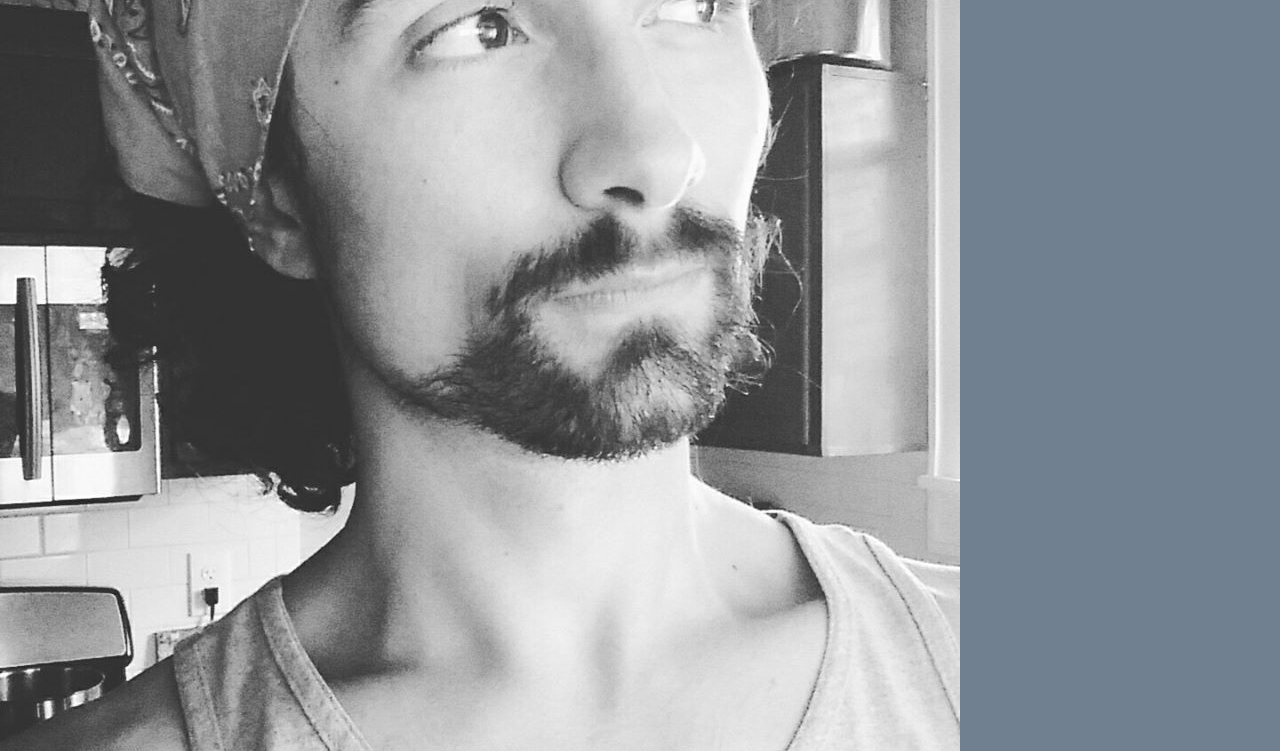
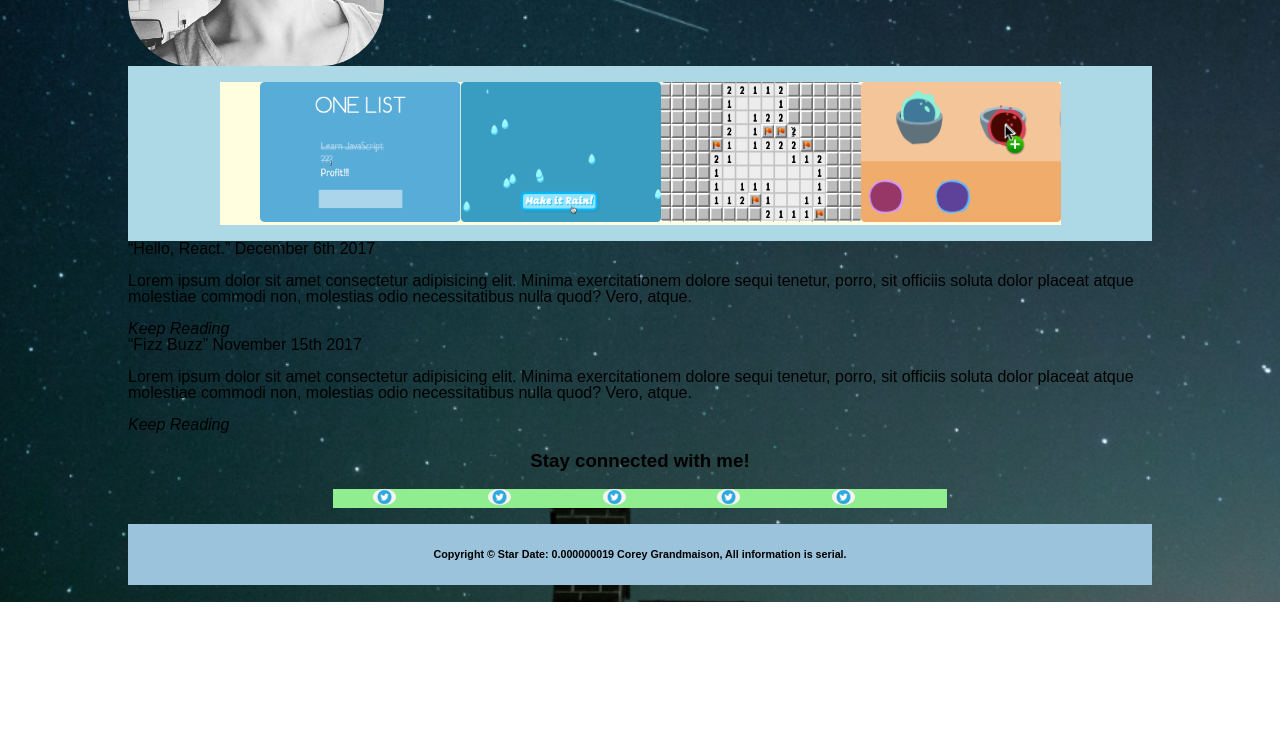
Before and after one commit to cortuga/MOCK-portfolio, a website: page public/index.html in a window 1280 px wide. Shown: the part 198-949 px from the top of the page. After the commit the page ends 800 px from the top, so only its background shows below. Drawn offline with Linux system fonts and the light colour scheme.

Commit message:
changed heml tag ordering in header

```diff
--- a/public/index.html
+++ b/public/index.html
@@ -8,47 +8,95 @@
     <link rel="stylesheet" href="/screen.css" />
   </head>
   <body>
-    <header>
-      <img src="\assets\12241536_10154384979848135_574125071137378783_n.jpg" />
-      <h1 class="h1-name">Hi, I'm Corey Grandmaison</h1>
-      <blockquote>
-        I'm a Jr. Front End Engineer in St. Petersburg, FL.
+    <header class="page-header">
+      <img
+        class="profile-image"
+        id="my-face"
+        src="\assets\12241536_10154384979848135_574125071137378783_n.jpg"
+      />
+      <blockquote class="text-bubble">
+        <h1 class="h1-name">Hi, I'm Corey Grandmaison</h1>
+        <p>I'm a Jr. Front End Engineer in St. Petersburg, FL.</p>
       </blockquote>
-      <section>
-        <nav>
-          <ul>
-            <li>
-              <img src="/assets/bomb-sniffer.png" /><a href="" alt=""></a>
-            </li>
-            <li><img src="" /><a href="" alt=""></a></li>
-            <li><img src="" /><a href="" alt=""></a></li>
-          </ul>
-        </nav>
-      </section>
     </header>
+    <section class="nav-section">
+      <nav class="nav-container">
+        <ul class="nav-ul">
+          <li>
+            <img src="/assets\one-list.png" />
+          </li>
+          <li>
+            <img src="\assets\make-it-rain.png" />
+          </li>
+          <li>
+            <img src="/assets/bomb-sniffer.png" />
+          </li>
+          <li>
+            <img src="\assets\sensei-sense.png" />
+          </li>
+        </ul>
+      </nav>
+    </section>
 
     <main>
-      <section>
-        <header></header>
+      <section class="hello-section">
+        <header class="grey-header"></header>
         <q>Hello, React.</q>
         <time>December 6th 2017</time>
-        <em>Keep Reading</em>
+        <p>
+          Lorem ipsum dolor sit amet consectetur adipisicing elit. Minima
+          exercitationem dolore sequi tenetur, porro, sit officiis soluta dolor
+          placeat atque molestiae commodi non, molestias odio necessitatibus
+          nulla quod? Vero, atque.
+        </p>
+        <em class="keep-reading-1">Keep Reading</em>
       </section>
-      <section>
-        <header></header>
+      <section class="fizzbuzz-section">
+        <header class="code-header"></header>
         <q>Fizz Buzz</q>
         <time>November 15th 2017</time>
-        <em>Keep Reading</em>
+        <p>
+          Lorem ipsum dolor sit amet consectetur adipisicing elit. Minima
+          exercitationem dolore sequi tenetur, porro, sit officiis soluta dolor
+          placeat atque molestiae commodi non, molestias odio necessitatibus
+          nulla quod? Vero, atque.
+        </p>
+        <em class="keep-reading-2">Keep Reading</em>
       </section>
     </main>
     <aside>
       <h3>Stay connected with me!</h3>
-      <ul>
-        <li><img src="" /><a href="" alt=""></a></li>
-        <li><img src="" /><a href="" alt=""></a></li>
-        <li><img src="" /><a href="" alt=""></a></li>
-        <li><img src="" /><a href="" alt=""></a></li>
-        <li><img src="" /><a href="" alt=""></a></li>
+      <ul class="social-list">
+        <li>
+          <img class="social-icons" src="\assets\proxy.duckduckgo.com.jpeg" /><a
+            href=""
+            alt=""
+          ></a>
+        </li>
+        <li>
+          <img class="social-icons" src="\assets\proxy.duckduckgo.com.jpeg" /><a
+            href=""
+            alt=""
+          ></a>
+        </li>
+        <li>
+          <img class="social-icons" src="\assets\proxy.duckduckgo.com.jpeg" /><a
+            href=""
+            alt=""
+          ></a>
+        </li>
+        <li>
+          <img class="social-icons" src="\assets\proxy.duckduckgo.com.jpeg" /><a
+            href=""
+            alt=""
+          ></a>
+        </li>
+        <li>
+          <img class="social-icons" src="\assets\proxy.duckduckgo.com.jpeg" /><a
+            href=""
+            alt=""
+          ></a>
+        </li>
       </ul>
     </aside>
 
--- a/public/screen.css
+++ b/public/screen.css
@@ -7,12 +7,105 @@ html {
 }
 
 body {
-  margin: 0;
-  min-height: 100%;
-  background-color: slategrey;
+  margin-left: 10%;
+  margin-right: 10%;
+  min-width: 768px;
+  /* background-color: rgb(197, 197, 197); */
+  display: flex;
+  justify-content: center;
+  flex-direction: column;
+  /* align-content: space-between; */
+  flex-wrap: wrap;
+  /* max-width: 10%; */
+  background-image: url(/assets/space.png);
+  background-size: cover;
+  background-repeat: no-repeat;
+  flex-direction: column;
 }
 
-img .profile-image.resize {
+body header {
+  /* background-color: bisque; */
+}
+
+.page-header {
+  display: flex;
+  justify-content: center;
+  height: 30%;
+  /* margin: 10%; */
+  margin-top: 0%;
+  margin-bottom: 0%;
+}
+.profile-image {
+  border-radius: 64px;
   width: 25%;
-  height: auto;
 }
+.h1-name {
+  padding: 2rem;
+  margin-left: 4rem;
+}
+
+.text-bubble {
+  background-color: whitesmoke;
+  border-radius: 20%;
+  opacity: 0.8;
+  height: 40%;
+}
+
+.blockquote-section {
+  display: flex;
+  justify-content: center;
+  align-content: center;
+  /* margin-left: 5rem; */
+}
+
+blockquote {
+  /* background-color: aqua; */
+  display: flex;
+  justify-content: center;
+}
+
+.nav-section {
+  background-color: lightblue;
+  display: flex;
+  flex-direction: row;
+  flex-flow: row;
+  justify-content: space-evenly;
+}
+
+.nav-ul {
+  background-color: lightyellow;
+  display: flex;
+  flex-direction: row;
+  /* justify-content: space-evenly; */
+  list-style: none;
+}
+
+aside h3 {
+  display: flex;
+  justify-content: center;
+}
+
+aside ul {
+  background-color: lightgreen;
+  list-style: none;
+  /* max-width: 10%; */
+  /* border-radius: 50%; */
+  display: flex;
+  flex-direction: row;
+  margin-left: 20%;
+  margin-right: 20%;
+}
+
+.social-icons {
+  max-width: 20%;
+  border-radius: 50%;
+}
+
+footer {
+  background-color: rgb(155, 195, 219);
+  display: flex;
+  justify-content: center;
+  align-items: flex-end;
+  /* position: relative; */
+  margin-bottom: 0%;
+}
```
Also changed, not shown: public/assets/code.png (added), public/assets/proxy.duckduckgo.com.jpeg (added), public/assets/react.png (added), public/assets/space.png (added), public/assets/tri.png (added).
